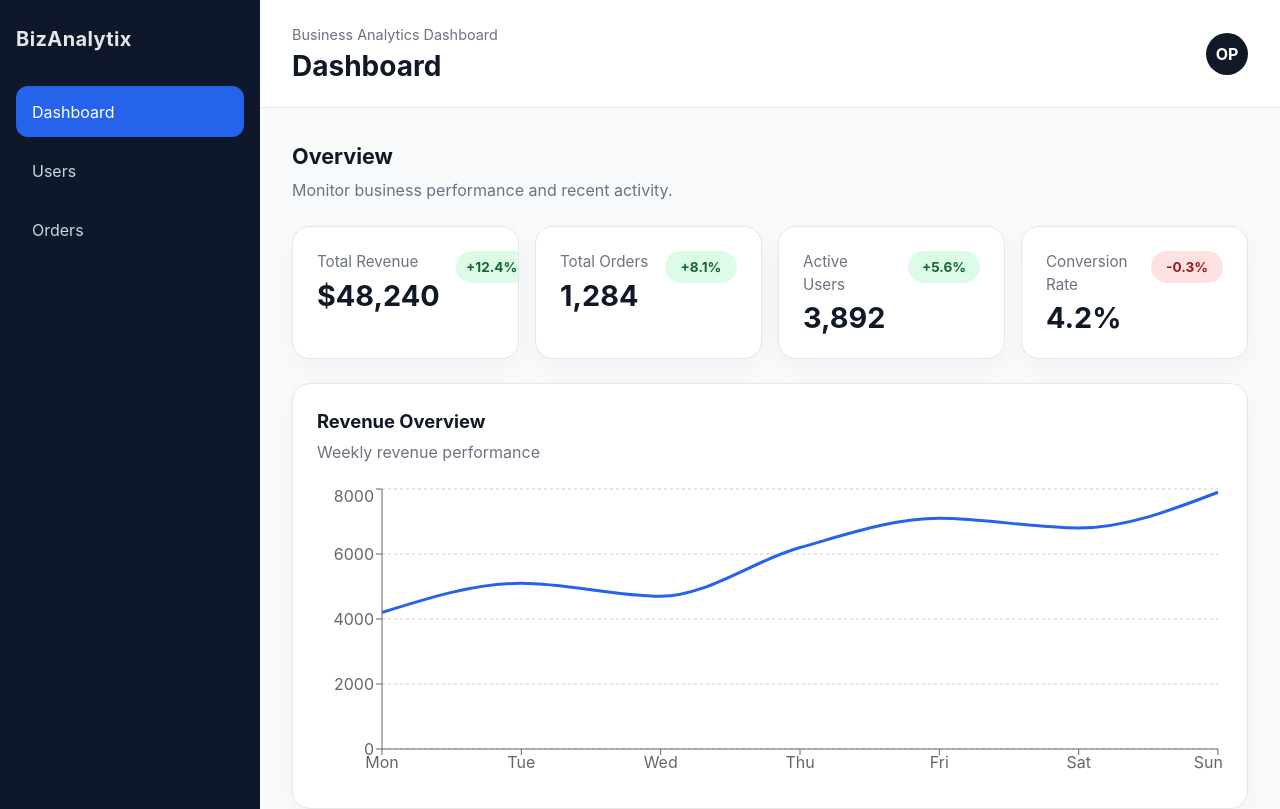
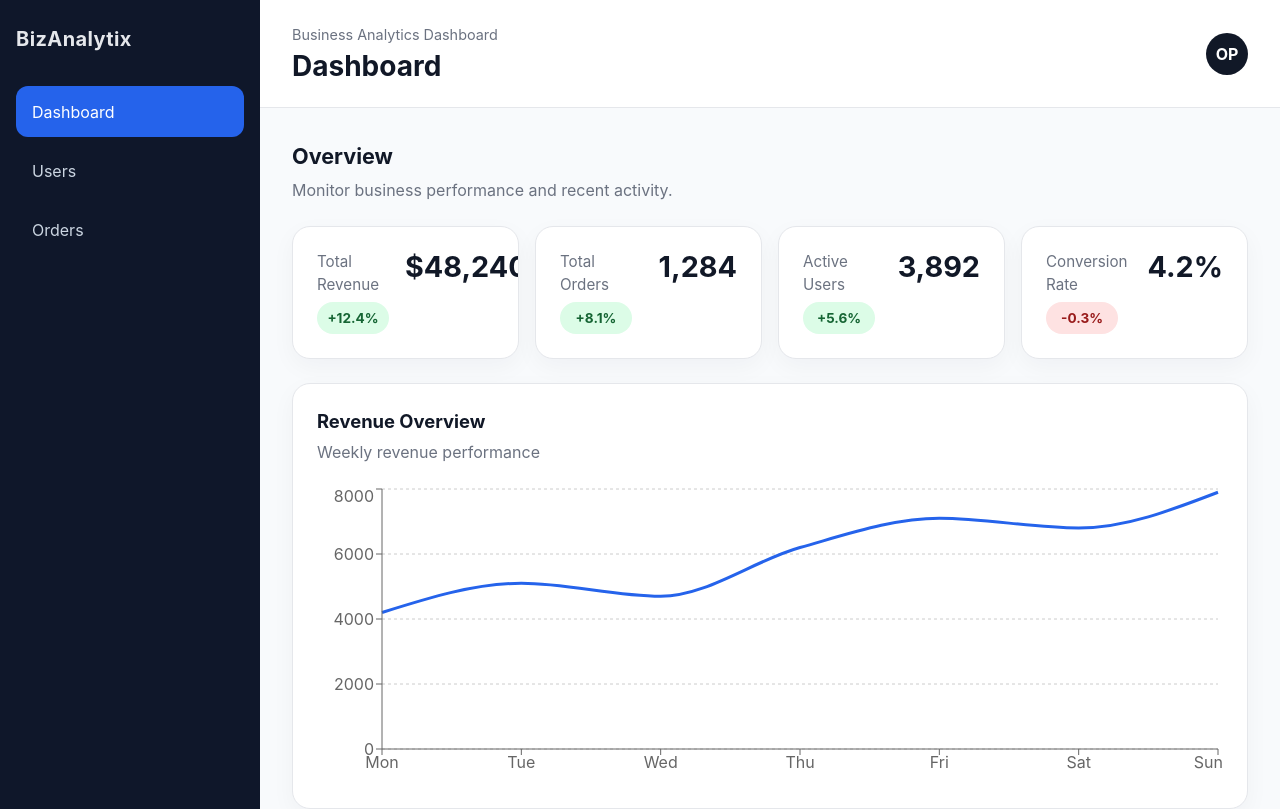
Before and after one commit to salamizadeh-dev/business-analytics-dashboard, a React (Vite) app: page / in a window 1280 px wide. Shown: the top 809 px of the page. Built offline with nearby package versions, Linux system fonts and the light colour scheme.

Commit message:
style: improve dashboard stats card hierarchy and spacing

```diff
--- a/src/components/dashboard/StatCard.tsx
+++ b/src/components/dashboard/StatCard.tsx
@@ -9,16 +9,19 @@ export function StatCard({ stat }: StatCardProps) {
   return (
     <Card>
       <div className="stat-card">
-        <div>
+        <div className="stat-card__top">
           <p className="stat-card__label">{stat.label}</p>
+
+          <span
+            className={`stat-card__trend stat-card__trend--${stat.trendType}`}
+          >
+            {stat.trend}
+          </span>
+        </div>
+
+        <div className="stat-card__body">
           <h3 className="stat-card__value">{stat.value}</h3>
         </div>
-
-        <span
-          className={`stat-card__trend stat-card__trend--${stat.trendType}`}
-        >
-          {stat.trend}
-        </span>
       </div>
     </Card>
   )
```
Also changed, not shown: 1 other file (tests, documents, lock files or other folders).
